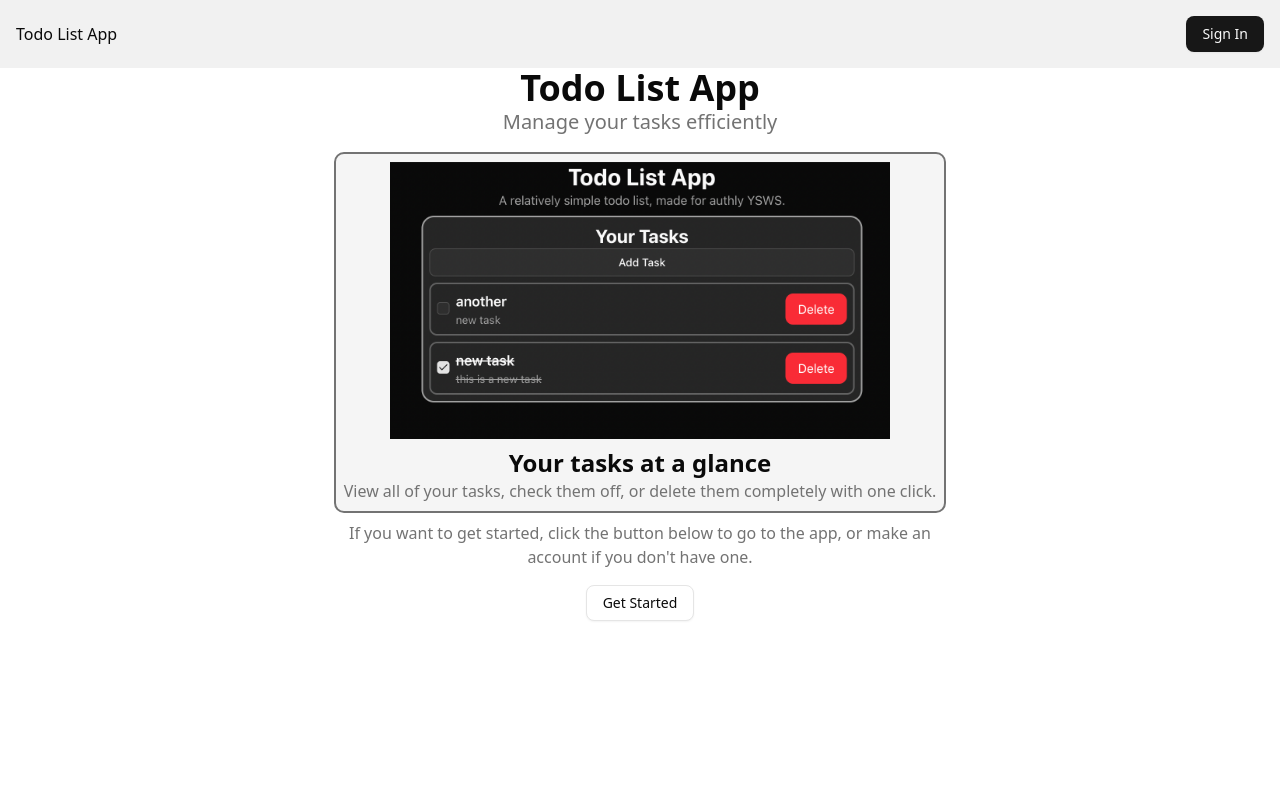
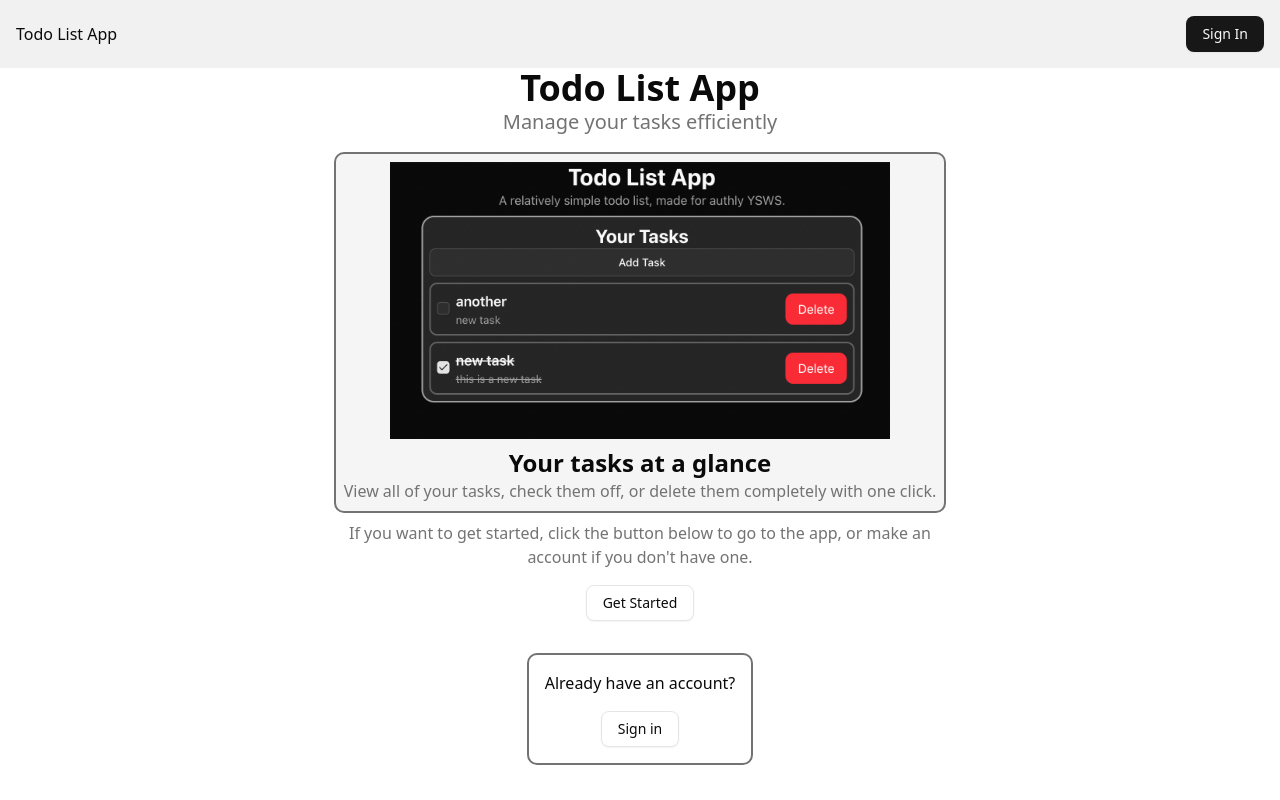
Before and after one commit to editid0/authly-editid, a Next.js app in the folder authapp/: page / in a window 1280 px wide. Built offline with nearby package versions, Linux system fonts and the light colour scheme; no server answers.

Commit message:
clean up code a bit

```diff
--- a/authapp/app/api/signin/route.js
+++ b/authapp/app/api/signin/route.js
@@ -23,10 +23,8 @@ export async function POST(req) {
 	if (!valid)
 		return NextResponse.json({ error: "Invalid rhythm" }, { status: 401 });
 
-	// create a jwt
 	const token = jwt.sign({ userId: user.id }, SECRET, { expiresIn: "1h" });
 
-	// set cookie
 	cookiesObj.set("auth", token, { httpOnly: true, secure: true });
 
 	return NextResponse.json({ success: true });
--- a/authapp/app/api/signout/route.js
+++ b/authapp/app/api/signout/route.js
@@ -1,11 +1,6 @@
 import { NextResponse } from "next/server";
 import { cookies } from "next/headers";
 import { redirect } from "next/navigation";
-
-export async function POST() {
-	cookies().delete("auth");
-	return NextResponse.json({ success: true });
-}
 
 export async function GET() {
 	const cookieObj = await cookies();
--- a/authapp/app/api/tasks/checked/route.js
+++ b/authapp/app/api/tasks/checked/route.js
@@ -14,7 +14,6 @@ export async function POST(req) {
 	var payload;
 	try {
 		payload = jwt.verify(auth, process.env.JWT_SECRET);
-		console.log("Verified JWT payload:", payload);
 	} catch (err) {
 		cookieStore.delete("auth");
 		return NextResponse.json(
--- a/authapp/app/api/tasks/route.js
+++ b/authapp/app/api/tasks/route.js
@@ -23,7 +23,6 @@ export async function POST(req) {
 		);
 	}
 	const userId = payload.userId;
-	console.log("Creating task for user ID:", userId, "with title:", title);
 	await pool.query(
 		"INSERT INTO tasks (title, user_id, description) VALUES ($1, $2, $3)",
 		[title, userId, description]
@@ -42,7 +41,6 @@ export async function DELETE(req) {
 	var payload;
 	try {
 		payload = jwt.verify(auth, process.env.JWT_SECRET);
-		console.log("Verified JWT payload:", payload);
 	} catch (err) {
 		cookieStore.delete("auth");
 		return NextResponse.json(
@@ -51,7 +49,6 @@ export async function DELETE(req) {
 		);
 	}
 	const userId = payload.userId;
-	console.log("Deleting task for user ID:", userId, "with ID:", id);
 	await pool.query("DELETE FROM tasks WHERE id = $1 AND user_id = $2", [
 		id,
 		userId,
--- a/authapp/app/app/Tasks.jsx
+++ b/authapp/app/app/Tasks.jsx
@@ -2,6 +2,7 @@
 
 import { Checkbox } from "@/components/ui/checkbox";
 import { useState } from "react";
+import moment from "moment/moment";
 
 export default function TasksList({ tasks }) {
 	const [taskList, setTaskList] = useState(tasks);
@@ -82,6 +83,12 @@ export default function TasksList({ tasks }) {
 							>
 								{task.description}
 							</p>
+							<p className="text-sm text-muted-foreground/80">
+								Created:{" "}
+								{moment(task.created_at).format(
+									"MMMM Do YYYY, h:mm:ss a"
+								)}
+							</p>
 						</div>
 						<div className="right-0 ml-auto">
 							<button
--- a/authapp/app/page.jsx
+++ b/authapp/app/page.jsx
@@ -35,6 +35,12 @@ export default function Home() {
 					<Link href="/app">Get Started</Link>
 				</Button>
 			</div>
+			<div className="mx-auto w-fit flex flex-col items-center justify-center mt-8 p-4 border-2 border-muted-foreground rounded-lg">
+				<p>Already have an account?</p>
+				<Button variant="outline" className="mt-4" asChild>
+					<Link href="/signin">Sign in</Link>
+				</Button>
+			</div>
 		</>
 	);
 }
--- a/authapp/middleware.js
+++ b/authapp/middleware.js
@@ -6,7 +6,6 @@ const SECRET = new TextEncoder().encode(process.env.JWT_SECRET);
 export async function middleware(req) {
 	const token = req.cookies.get("auth")?.value;
 	if (!token) {
-		console.log("no token");
 		return NextResponse.redirect(new URL("/signin", req.url));
 	}
 
--- a/authapp/package.json
+++ b/authapp/package.json
@@ -19,6 +19,7 @@
     "jose": "^6.1.0",
     "jsonwebtoken": "^9.0.2",
     "lucide-react": "^0.542.0",
+    "moment": "^2.30.1",
     "next": "15.5.2",
     "next-themes": "^0.4.6",
     "pg": "^8.16.3",
```
Also changed, not shown: 1 other file (tests, documents, lock files or other folders).
